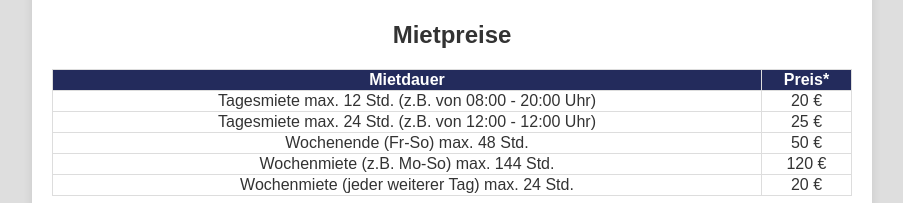
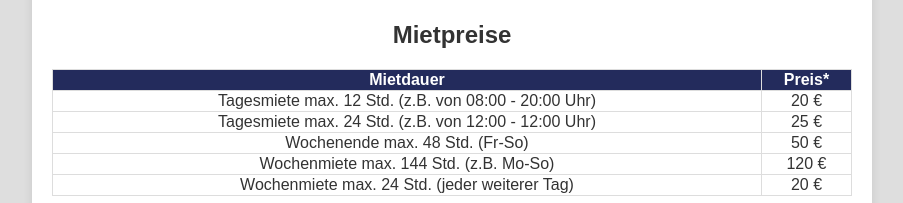
Before and after one commit to tobi32113/tmverleih.de, a plain HTML site: page index.html in a window 1280 px wide. Shown: the part 1840-2043 px from the top of the page, without its empty margins (188-1091 px from the left). Drawn offline with Linux system fonts and the light colour scheme.

Commit message:
Update index.html

```diff
--- a/index.html
+++ b/index.html
@@ -108,15 +108,15 @@
         <td>25 €</td>
       </tr>
       <tr>
-        <td>Wochenende (Fr-So) max. 48 Std. </td>
+        <td>Wochenende max. 48 Std. (Fr-So)</td>
         <td>50 €</td>
       </tr>
       <tr>
-        <td>Wochenmiete (z.B. Mo-So) max. 144 Std.</td>
+        <td>Wochenmiete max. 144 Std. (z.B. Mo-So)</td>
         <td>120 €</td>
       </tr>
       <tr>
-        <td>Wochenmiete (jeder weiterer Tag) max. 24 Std.</td>
+        <td>Wochenmiete max. 24 Std. (jeder weiterer Tag)</td>
         <td>20 €</td>
       </tr>
     </table>
```
